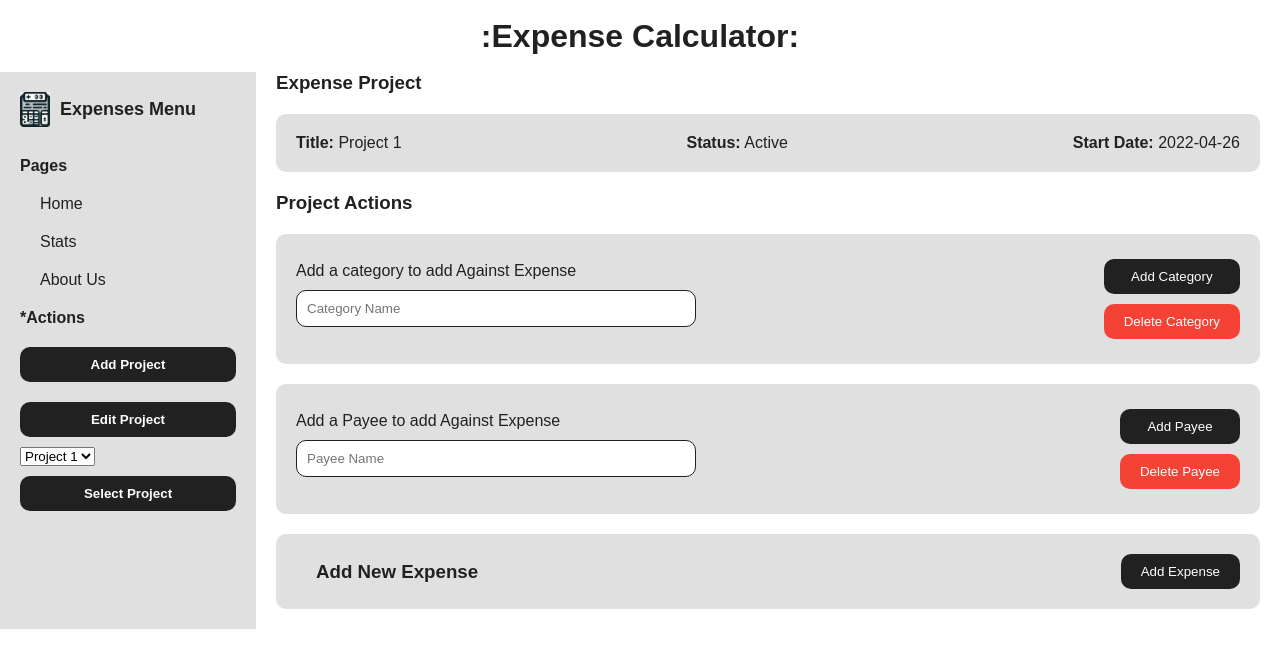
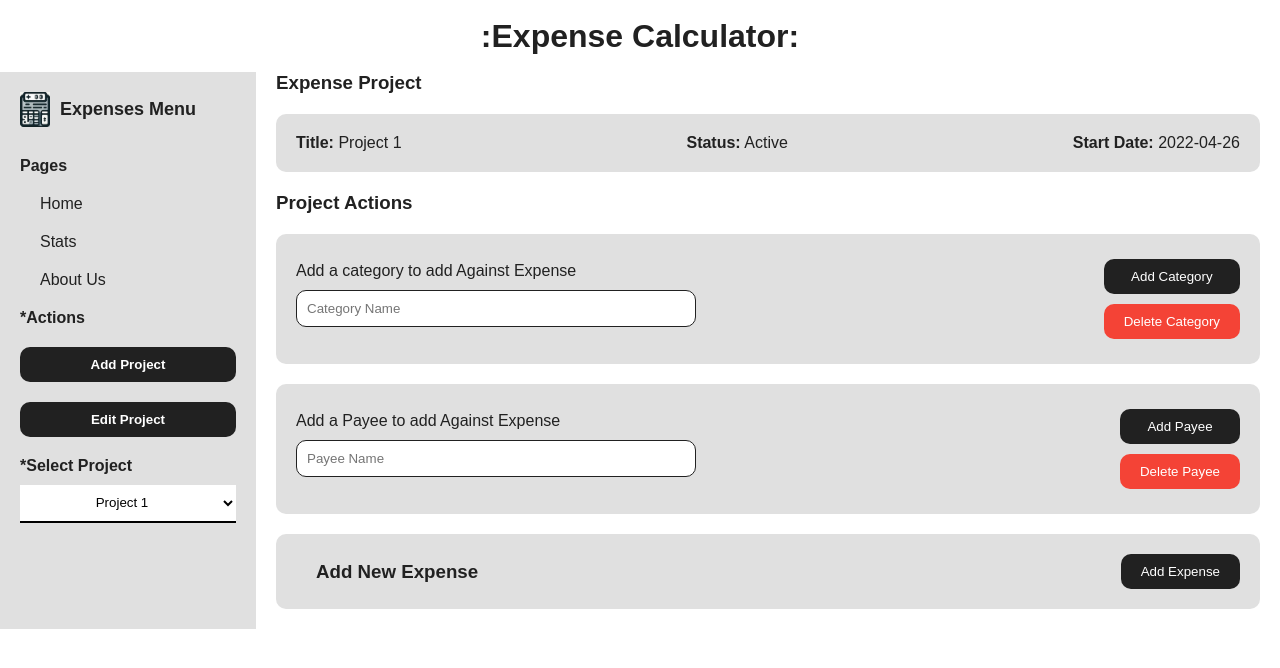
Before and after one commit to bsef19a531/Project_Expense_Calculator, a React (Create React App) app: page / in a window 1280 px wide. Shown: the top 668 px of the page. Built offline with nearby package versions, Linux system fonts and the light colour scheme.

Commit message:
Add select menu style and update project selection in SideHeader.js

```diff
--- a/src/components/SideHeader/SideHeader.js
+++ b/src/components/SideHeader/SideHeader.js
@@ -79,8 +79,9 @@ const SideHeader = () => {
 
                 <button className={styles.menu_btn}>Edit Project</button>
 
+                <p>*Select Project</p>
                 <div>
-                    <select value={selectedProject} onChange={handleProjectChange}>
+                    <select value={selectedProject} onChange={handleProjectChange} className={styles.select_menu}>
                         {projects.map((project) => (
                             <option key={project.id} value={project.id}>
                                 {project.name}
@@ -89,7 +90,6 @@ const SideHeader = () => {
                     </select>
                 </div>
 
-                <button className={styles.menu_btn}>Select Project</button>
             </div>
         </div>
     );
--- a/src/components/SideHeader/SideHeader.module.css
+++ b/src/components/SideHeader/SideHeader.module.css
@@ -67,3 +67,12 @@
     cursor: pointer;
     margin: 10px 0px;
 }
+
+.select_menu {
+    width: 100%;
+    border: var(--dark-gray);
+    height: 36px;
+    background-color: var(--white);
+    text-align: center;
+    box-shadow: 0px 2px;
+}
```
